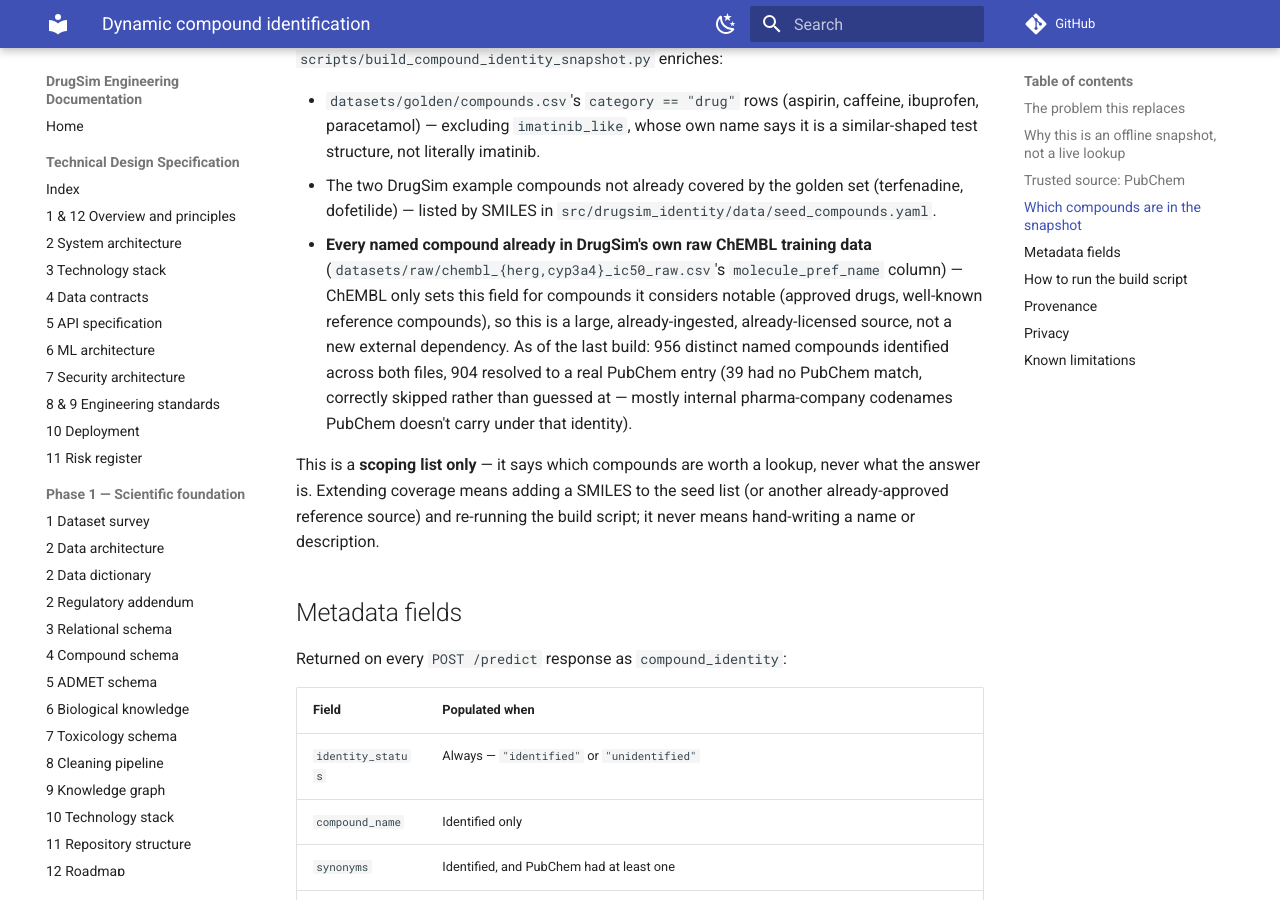
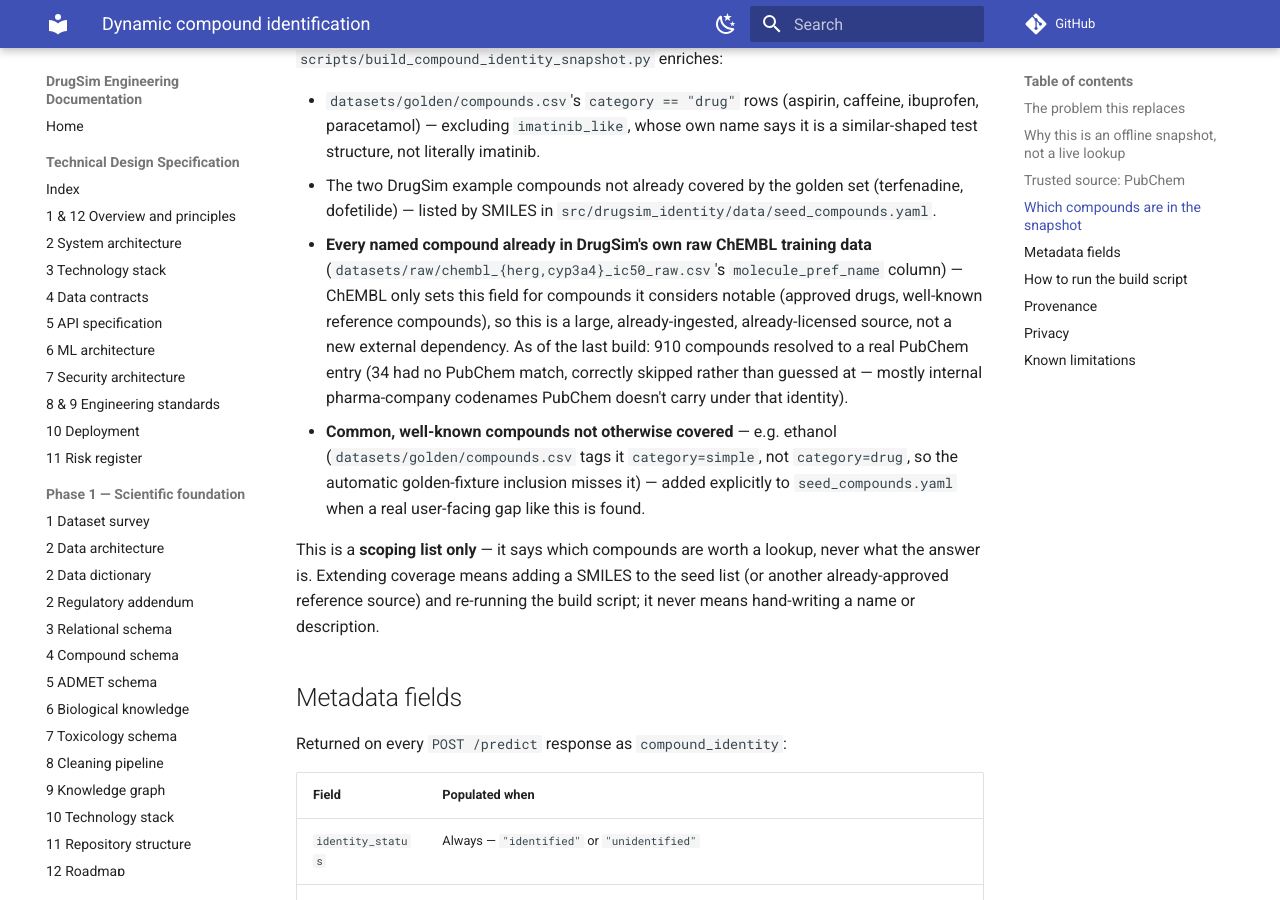
Before and after one commit to cuberthinks/drugsim, an MkDocs documentation site: the page built from docs/compound-identification/README.md, in a window 1280 px wide and 900 px high, scrolled down 1574 px. Built offline with MkDocs 1.6.1 and Material for MkDocs 9.7.7, drawn with Linux system fonts in a browser that asks for light colours; comment, search, counter and statistics services are not loaded.

Commit message:
Fix ethanol showing as unidentified compound
Ethanol is already in datasets/golden/compounds.csv, but tagged
category=simple rather than category=drug, so the identity snapshot
builder's automatic golden-fixture inclusion never picked it up.
Added it explicitly to seed_compounds.yaml (same pattern as the
Terfenadine/Dofetilide entries) and rebuilt the snapshot via a real
PubChem lookup: ethanol now resolves to CID 702, "Ethanol", with real
synonyms and description. Verified end-to-end through run_inference("CCO")
-- identity_status now "identified".

Snapshot also picked up 5 more ChEMBL-sourced compounds since the last
build (904 -> 910 total), an incidental side effect of re-running the
same script, not a separate change.

Co-Authored-By: Claude Sonnet 5 <noreply@anthropic.com>

```diff
--- a/docs/compound-identification/README.md
+++ b/docs/compound-identification/README.md
@@ -74,11 +74,15 @@ verbatim with its own citation where PubChem provides one (e.g.
   `molecule_pref_name` column) — ChEMBL only sets this field for
   compounds it considers notable (approved drugs, well-known reference
   compounds), so this is a large, already-ingested, already-licensed
-  source, not a new external dependency. As of the last build: 956
-  distinct named compounds identified across both files, 904 resolved to
-  a real PubChem entry (39 had no PubChem match, correctly skipped rather
-  than guessed at — mostly internal pharma-company codenames PubChem
-  doesn't carry under that identity).
+  source, not a new external dependency. As of the last build: 910
+  compounds resolved to a real PubChem entry (34 had no PubChem match,
+  correctly skipped rather than guessed at — mostly internal
+  pharma-company codenames PubChem doesn't carry under that identity).
+- **Common, well-known compounds not otherwise covered** — e.g. ethanol
+  (`datasets/golden/compounds.csv` tags it `category=simple`, not
+  `category=drug`, so the automatic golden-fixture inclusion misses it)
+  — added explicitly to `seed_compounds.yaml` when a real user-facing
+  gap like this is found.
 
 This is a **scoping list only** — it says which compounds are worth a
 lookup, never what the answer is. Extending coverage means adding a
--- a/src/drugsim_identity/data/seed_compounds.yaml
+++ b/src/drugsim_identity/data/seed_compounds.yaml
@@ -19,3 +19,5 @@ compounds:
     note: "Terfenadine -- DrugSim example compound, not in datasets/golden/compounds.csv"
   - smiles: "CS(=O)(=O)Nc1ccc(cc1)CCN(C)CCOc1ccc(NS(C)(=O)=O)cc1"
     note: "Dofetilide -- DrugSim example compound, not in datasets/golden/compounds.csv"
+  - smiles: "CCO"
+    note: "Ethanol -- already in datasets/golden/compounds.csv but tagged category=simple, not category=drug, so the automatic golden-fixture inclusion above does not pick it up. Common and well-known enough to deserve identity resolution like any drug fixture."
```
Also changed, not shown: 1 other file.
